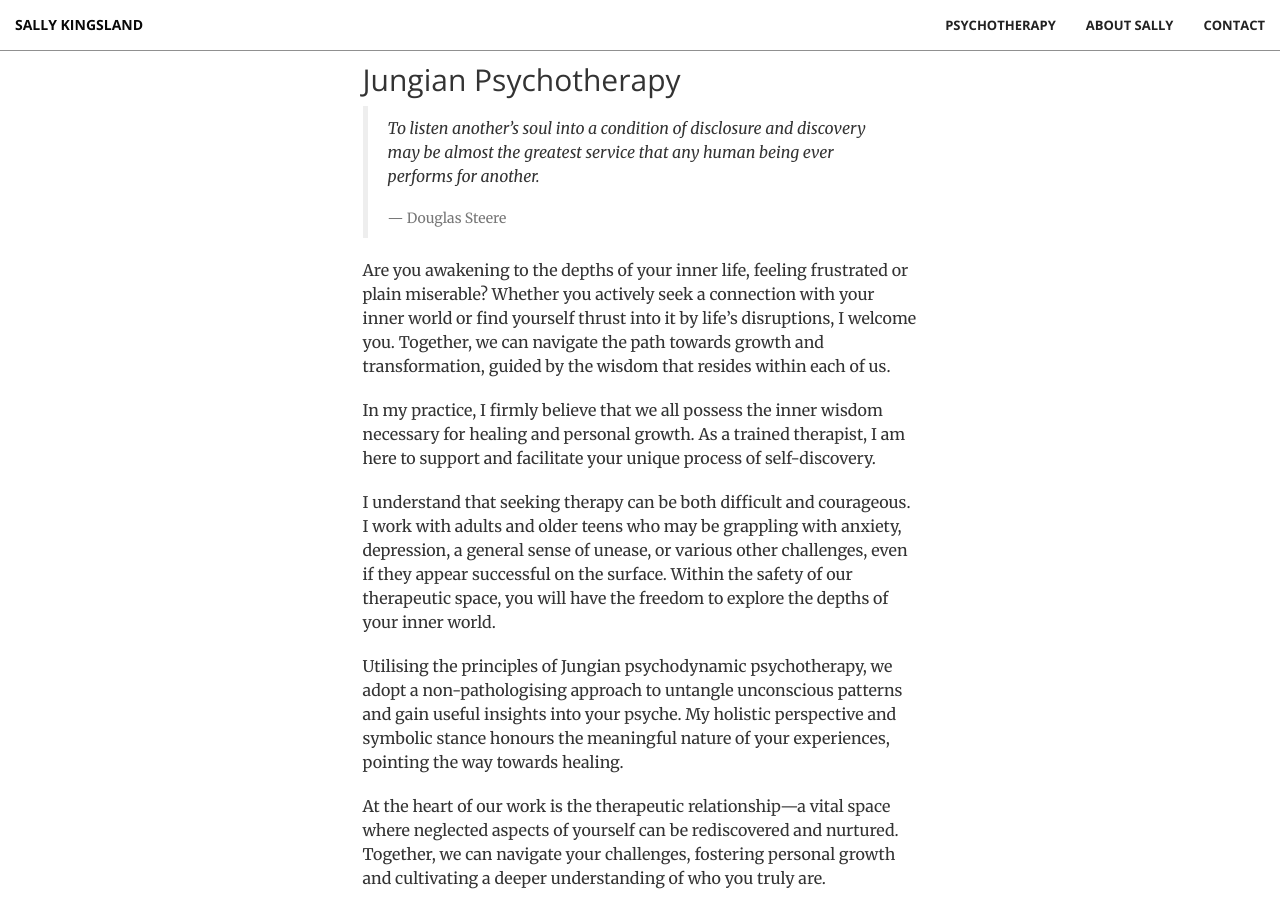
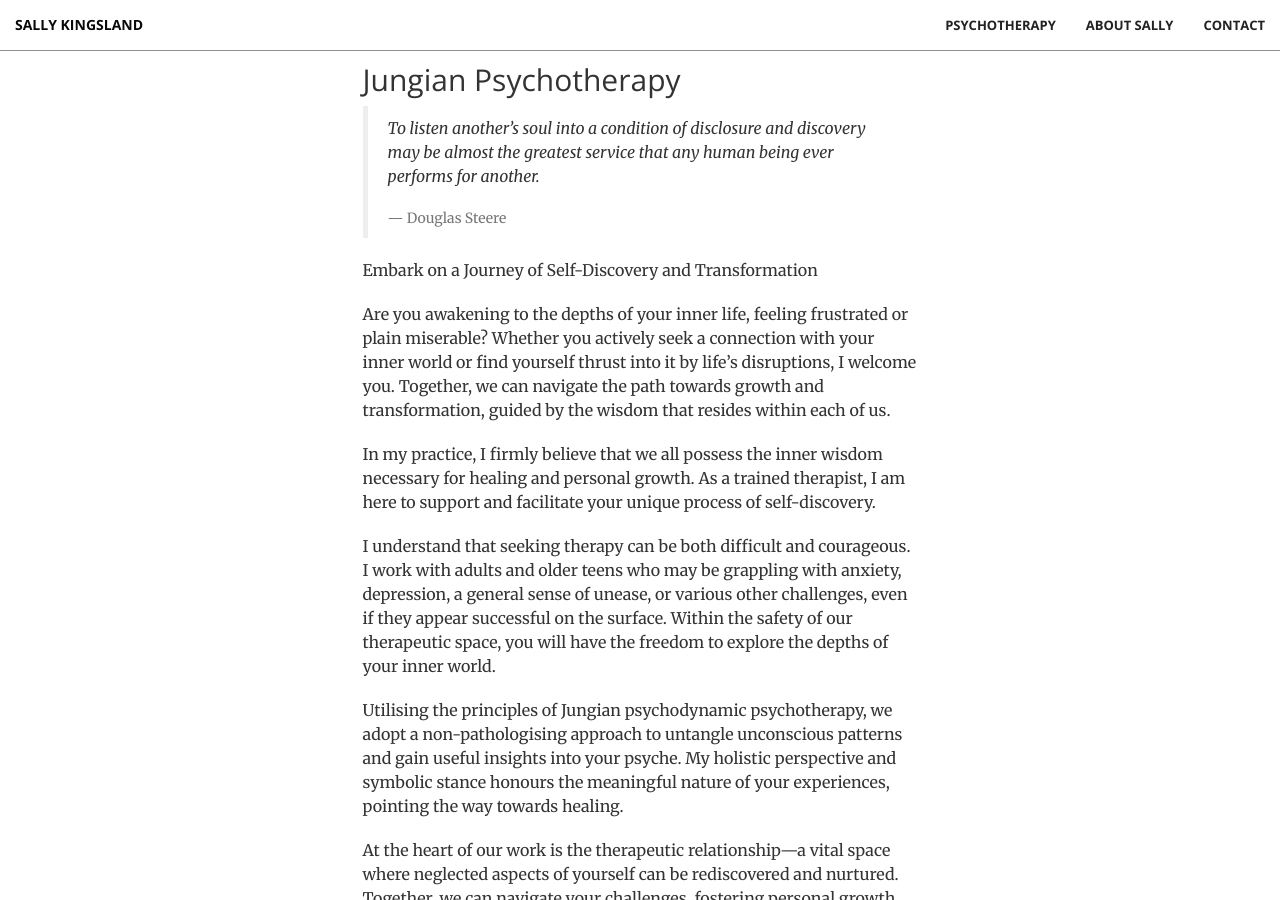
Before and after one commit to sallykingsland/sallykingsland.github.io, a Jekyll site: the page built from index.md, in a window 1280 px wide and 900 px high, scrolled down 857 px. Built offline with Jekyll 4.4.1, drawn with Linux system fonts in a browser that asks for light colours; our own code applies the rules of GitHub Pages for plain Markdown files.

Commit message:
Update index.md

```diff
--- a/index.md
+++ b/index.md
@@ -10,6 +10,8 @@ To listen another’s soul into a condition of disclosure and discovery may be a
 </i></p>
 <footer>Douglas Steere</footer>
 </blockquote>
+
+Embark on a Journey of Self-Discovery and Transformation
 
 Are you awakening to the depths of your inner life, feeling frustrated or plain miserable? Whether you actively seek a connection with your inner world or find yourself thrust into it by life's disruptions, I welcome you. Together, we can navigate the path towards growth and transformation, guided by the wisdom that resides within each of us.
 
```
